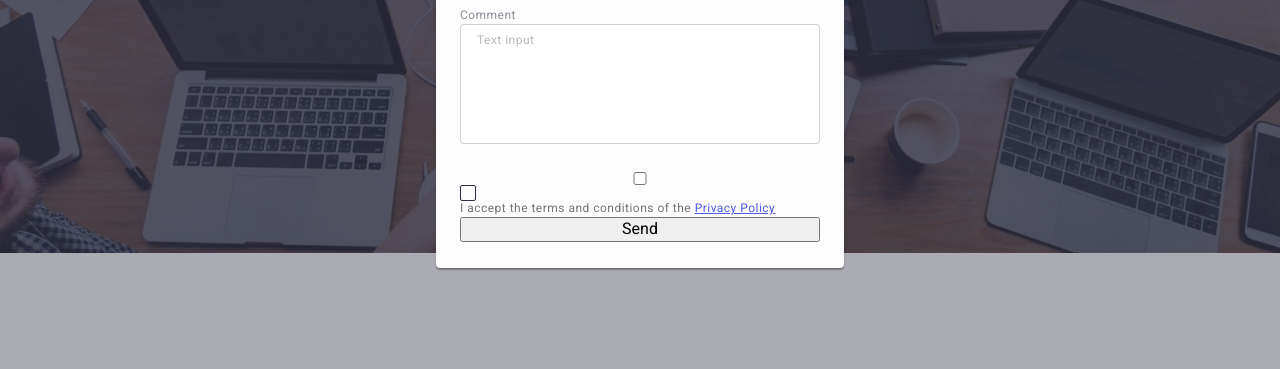
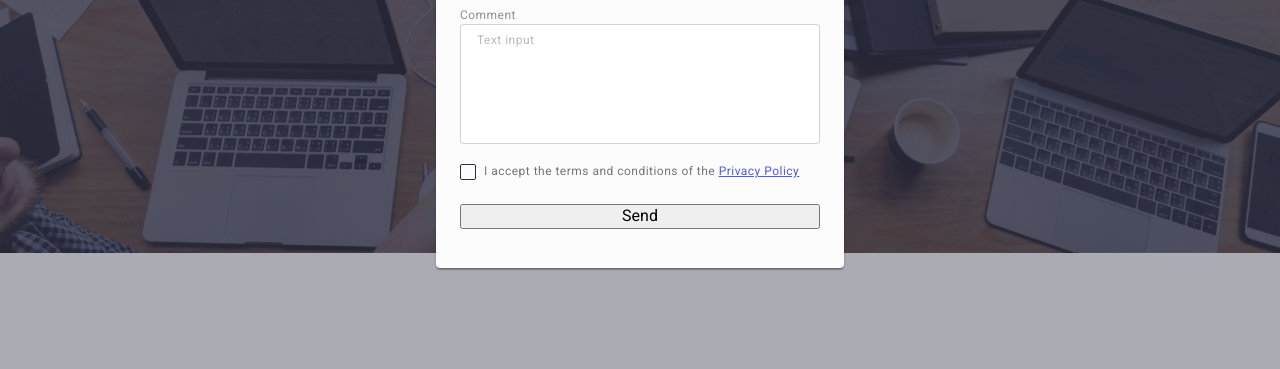
Before and after one commit to SydorovaO/goit-markup-hw-06, a plain HTML site: page index.html in a window 1280 px wide. Shown: the part 420-789 px from the top of the page. Drawn offline with nearby package versions, Linux system fonts and the light colour scheme.

Commit message:
Add checkbox to the modal window

```diff
--- a/css/styles.css
+++ b/css/styles.css
@@ -692,10 +692,9 @@ img {
     color: var(--title-color);
 }
 
-.modal-form-field{
-    margin-bottom: 8px;
+.modal-form-field + .modal-form-field{
+    margin-top: 8px;
 }
-
 
 .modal-form-input-desc{
     margin-bottom: 4px;
@@ -738,7 +737,6 @@ position: relative;
 
 
 .modal-form-message{
-    margin-bottom: 16px;
     height: 120px;
     padding: 8px 16px;
     resize: none;
@@ -752,17 +750,30 @@ position: relative;
 }
 
 
-
+/* fake checkbox */
 .modal-form-check-desc::before{
     display: block;
+    margin-right: 8px;
     content: "";
     width: 16px;
     height: 16px;
     border: 1.25px solid var(--title-color);
     border-radius: 2px;
+    cursor: pointer;
 
 }
+
+.modal-form-check:checked + .modal-form-check-desc::before{
+background-image: url(../images/modal_window/click.svg);
+background-size: cover;
+background-color: var(--accent-color);
+}
 .modal-form-check-desc{
+    display: flex;
+    align-items: center;
+    margin-bottom: 24px;
+    margin-top: 16px;
+
     font-size: 12px;
     line-height: 1.33;
     letter-spacing: 0.04em;
--- a/index.html
+++ b/index.html
@@ -589,13 +589,13 @@
           </label>
 
           <input
-            class="modal-form-check"
+            class="modal-form-check visually-hidden"
             type="checkbox"
             name="user_policy"
             id="user_policy"
           />
           <label class="modal-form-check-desc" for="user_policy"
-            >I accept the terms and conditions of the
+            >I accept the terms and conditions of the&nbsp;
             <a href="#" class="policy-link">Privacy Policy</a>
           </label>
 
```
Also changed, not shown: images/modal_window/click.svg (added).
